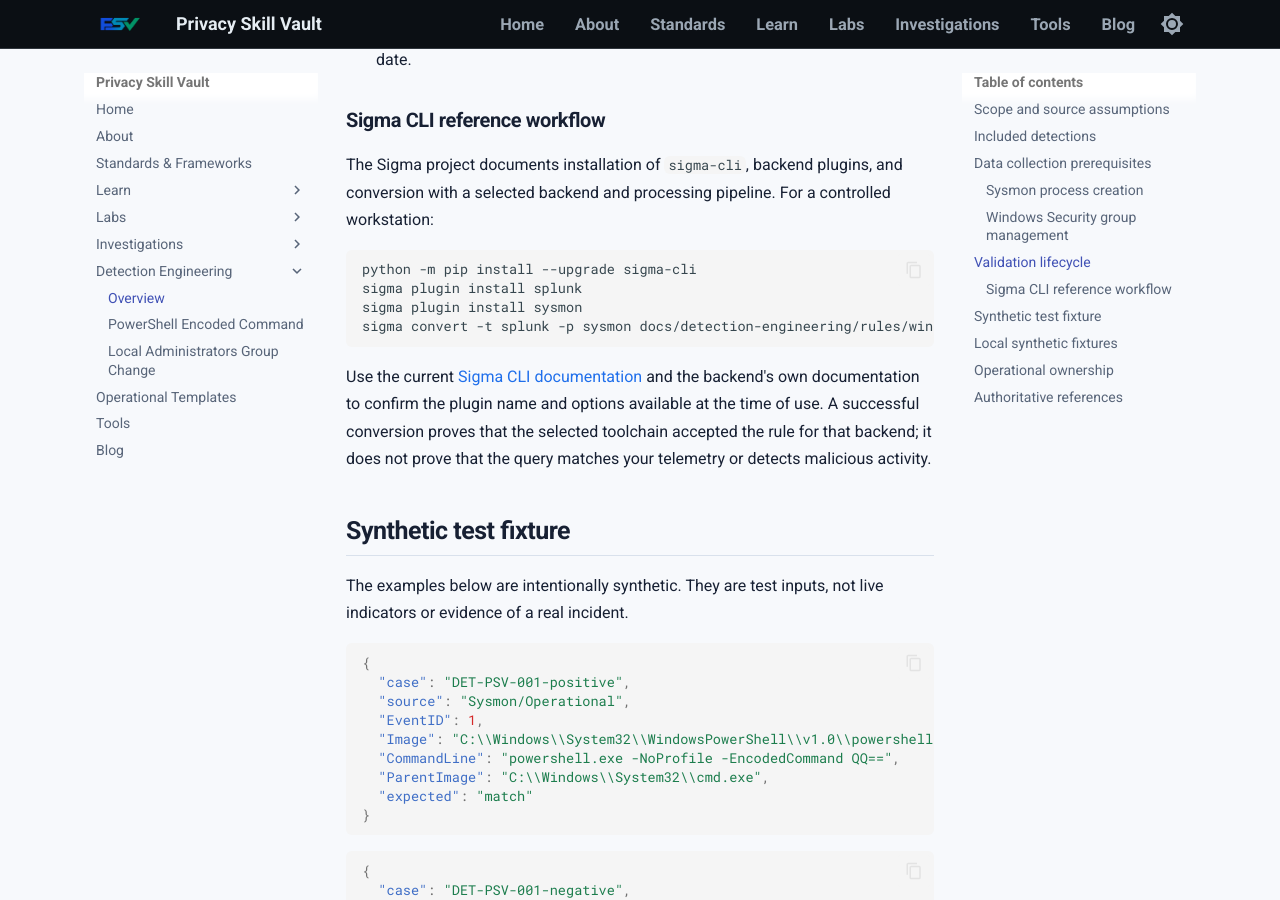
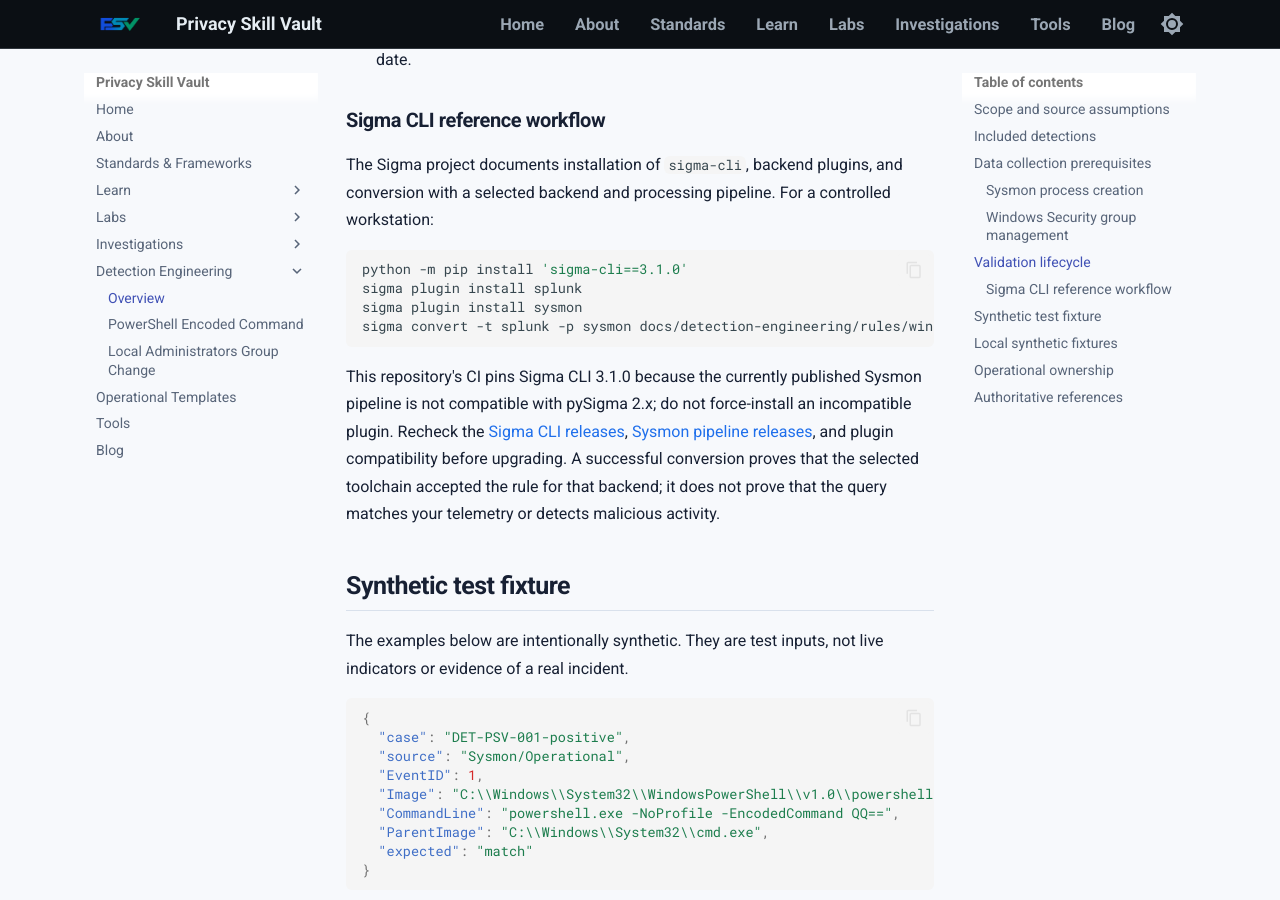
Before and after one commit to PrivacySkillVault/privacyskillvault.github.io, an MkDocs documentation site: the page built from docs/detection-engineering/index.md, in a window 1280 px wide and 900 px high, scrolled down 2172 px. Built offline with MkDocs 1.6.1 and Material for MkDocs 9.7.7, drawn with Linux system fonts in a browser that asks for light colours.

Commit message:
Pin compatible Sigma CLI for backend conversion checks

````diff
--- a/docs/detection-engineering/index.md
+++ b/docs/detection-engineering/index.md
@@ -50,13 +50,13 @@ For each rule, use the following release gates:
 The Sigma project documents installation of `sigma-cli`, backend plugins, and conversion with a selected backend and processing pipeline. For a controlled workstation:
 
 ```bash
-python -m pip install --upgrade sigma-cli
+python -m pip install 'sigma-cli==3.1.0'
 sigma plugin install splunk
 sigma plugin install sysmon
 sigma convert -t splunk -p sysmon docs/detection-engineering/rules/windows-powershell-encoded-command.yml
 ```
 
-Use the current [Sigma CLI documentation](https://sigmahq.io/docs/) and the backend's own documentation to confirm the plugin name and options available at the time of use. A successful conversion proves that the selected toolchain accepted the rule for that backend; it does not prove that the query matches your telemetry or detects malicious activity.
+This repository's CI pins Sigma CLI 3.1.0 because the currently published Sysmon pipeline is not compatible with pySigma 2.x; do not force-install an incompatible plugin. Recheck the [Sigma CLI releases](https://github.com/SigmaHQ/sigma-cli/releases), [Sysmon pipeline releases](https://github.com/SigmaHQ/pySigma-pipeline-sysmon/releases), and plugin compatibility before upgrading. A successful conversion proves that the selected toolchain accepted the rule for that backend; it does not prove that the query matches your telemetry or detects malicious activity.
 
 ## Synthetic test fixture
 
````
Also changed, not shown: docs/detection-engineering/windows-powershell-encoded-command.md (+1 -1 lines), 1 other file.
